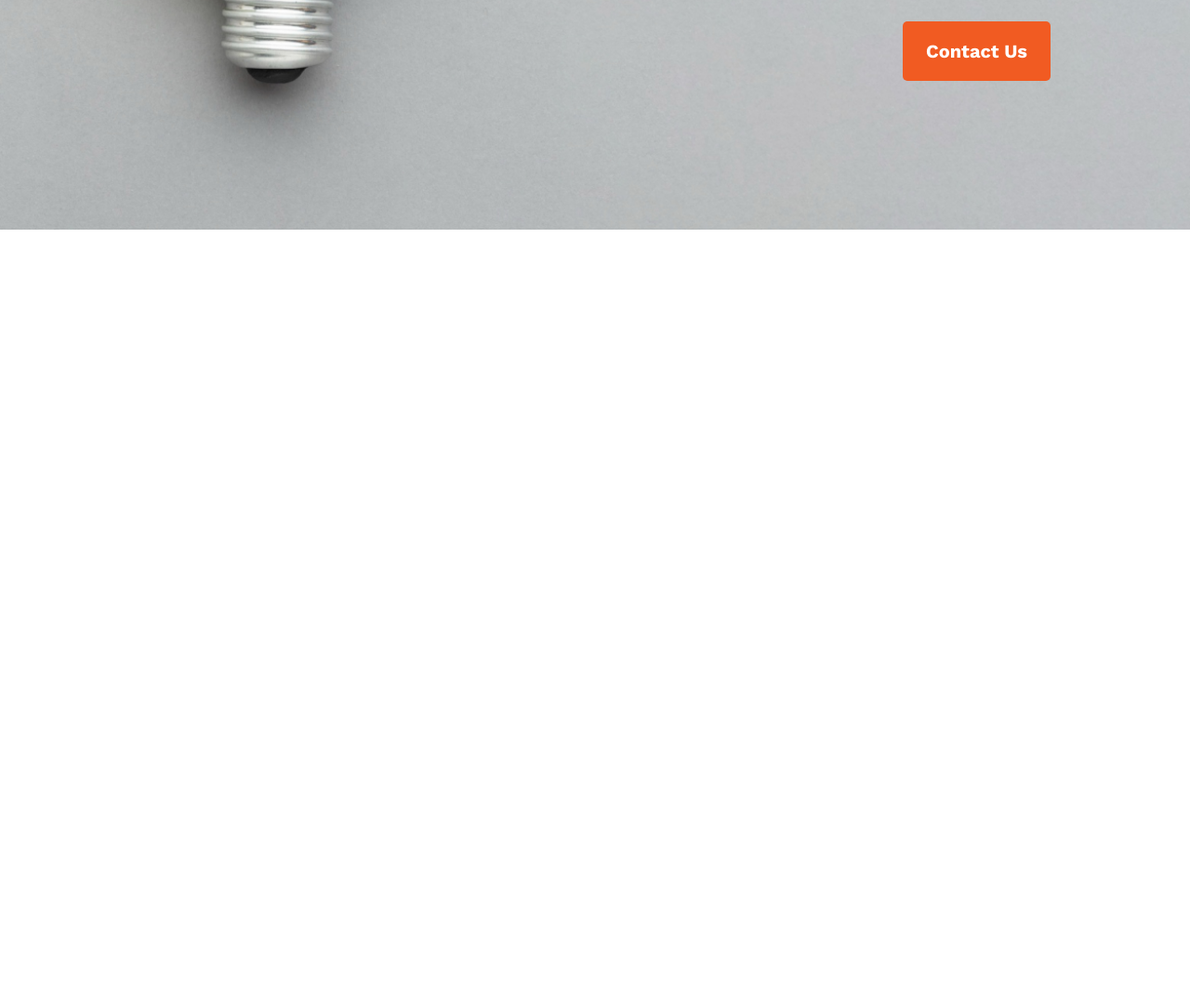
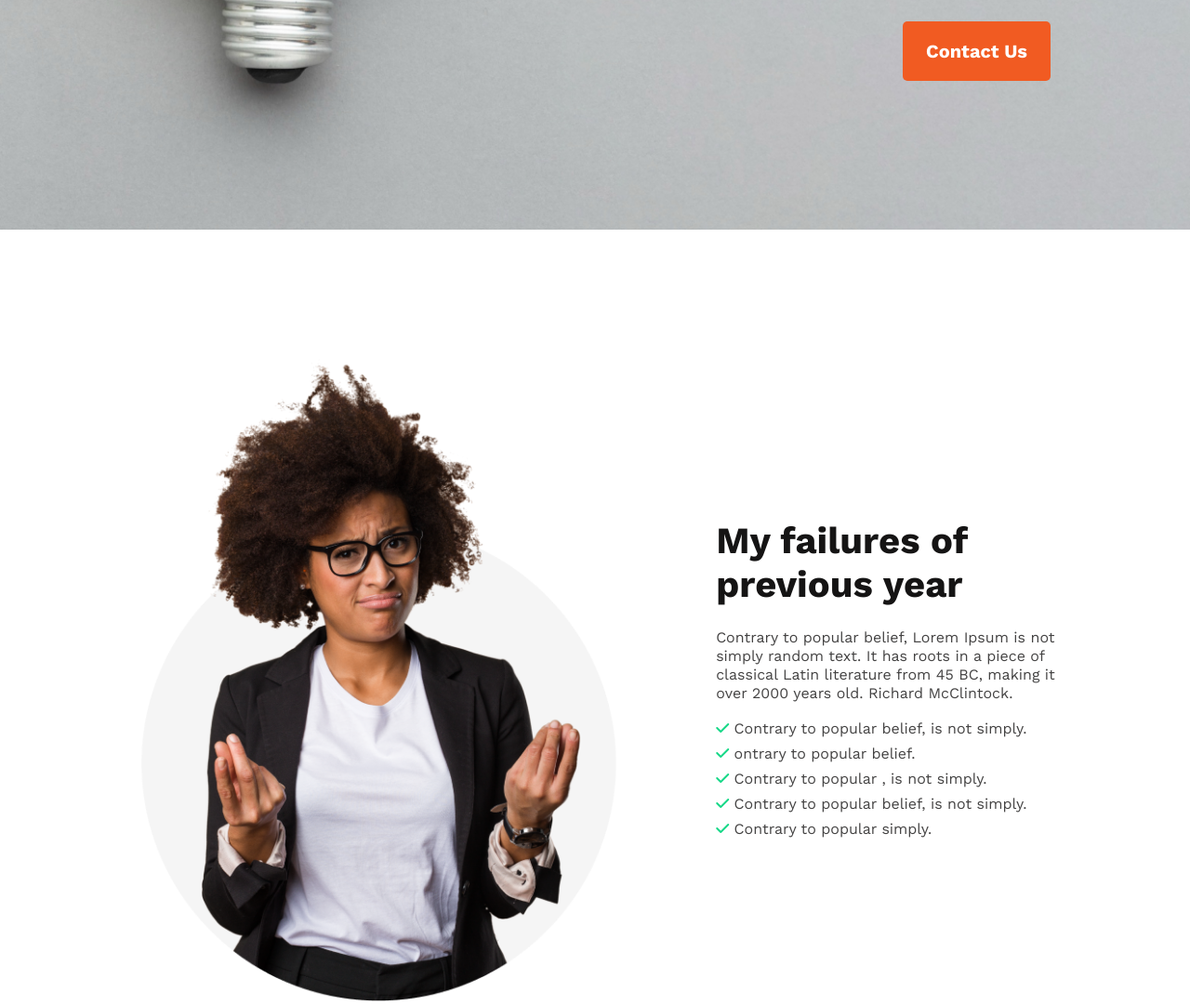
Before and after one commit to anikbsmrstucse/new-year-new-me, a plain HTML site: page index.html in a window 1280 px wide. Shown: the part 582-1663 px from the top of the page at 93% size. Before the commit the page ends 829 px from the top, so only its background shows below. Drawn offline with nearby package versions, Linux system fonts and the light colour scheme.

Commit message:
add failure section

```diff
--- a/index.html
+++ b/index.html
@@ -5,6 +5,7 @@
     <meta http-equiv="X-UA-Compatible" content="IE=edge">
     <meta name="viewport" content="width=device-width, initial-scale=1.0">
     <title>Assignment-New-year-new-me</title>
+    <script src="https://kit.fontawesome.com/19eaaed75b.js" crossorigin="anonymous"></script>
     <link rel="stylesheet" href="styles/style.css">
     <link rel="preconnect" href="https://fonts.googleapis.com"><link rel="preconnect" href="https://fonts.gstatic.com" crossorigin><link href="https://fonts.googleapis.com/css2?family=Work+Sans:wght@400;700&display=swap" rel="stylesheet">
 </head>
@@ -18,7 +19,39 @@
         </div>
     </header>
     <main>
+        <!-- failuer Section Design -->
+        <section class="failure-section sec-margin">
+            <div class="section-items">
+                <div class="failure-image">
+                    <img src="images/person.png" alt="">
+                </div>
+                <div class="failure-description">
+                    <h1 class="banner-title">My failures of previous year</h1>
+                    <p class="banner-description">Contrary to popular belief, Lorem Ipsum is not simply random text. It has roots in a piece of classical Latin literature from 45 BC, making it over 2000 years old. Richard McClintock.</p>
+                    <div class="option">
+                        <ul>
+                            <li>
+                                <p> <i class="fa-solid fa-check"></i> Contrary to popular belief, is not simply.</p>
+                            </li>
+                            <li>
+                                <p><i class="fa-solid fa-check"></i> ontrary to popular belief.</p>
+                            </li>
+                            <li>
+                                <p><i class="fa-solid fa-check"></i> Contrary to popular , is not simply.</p>
+                            </li>
+                            <li>
+                                <p><i class="fa-solid fa-check"></i> Contrary to popular belief, is not simply.</p>
+                            </li>
+                            <li>
+                                <p><i class="fa-solid fa-check"></i> Contrary to popular simply.</p>
+                            </li>
+                        </ul>
+                    </div>
 
+                </div>
+            </div>
+
+        </section>
     </main>
     <footer>
 
--- a/styles/style.css
+++ b/styles/style.css
@@ -11,6 +11,9 @@
     background-color: #F15B22;
     padding: 20px 25px;
     border: none;
+}
+.sec-margin{
+    margin: 130px 130px 0;
 }
 /* banner section style */
 header {
@@ -36,3 +39,38 @@ header {
 .banner .btn-primary{
     margin-top: 30px;
 }
+/* failer section styles */
+.failure-section{
+
+}
+.section-items{
+    display: flex;
+    align-items: center;
+    gap: 90px;
+
+}
+.option li{
+    list-style: none;
+    padding-top: 8px;
+
+}
+.option li i{
+    color: #16D887;
+
+}
+.option ul{
+    color: #444343;
+    margin-top: 10px;
+}
+.failure-section .banner-title{
+    font-size: 40px;
+    line-height: 47px;
+
+}
+.failure-section .banner-description{
+    margin-top: 24px;
+
+}
+.failure-image img{
+    height: 700px;
+}
```
Also changed, not shown: images/person-removebg.png (added).
